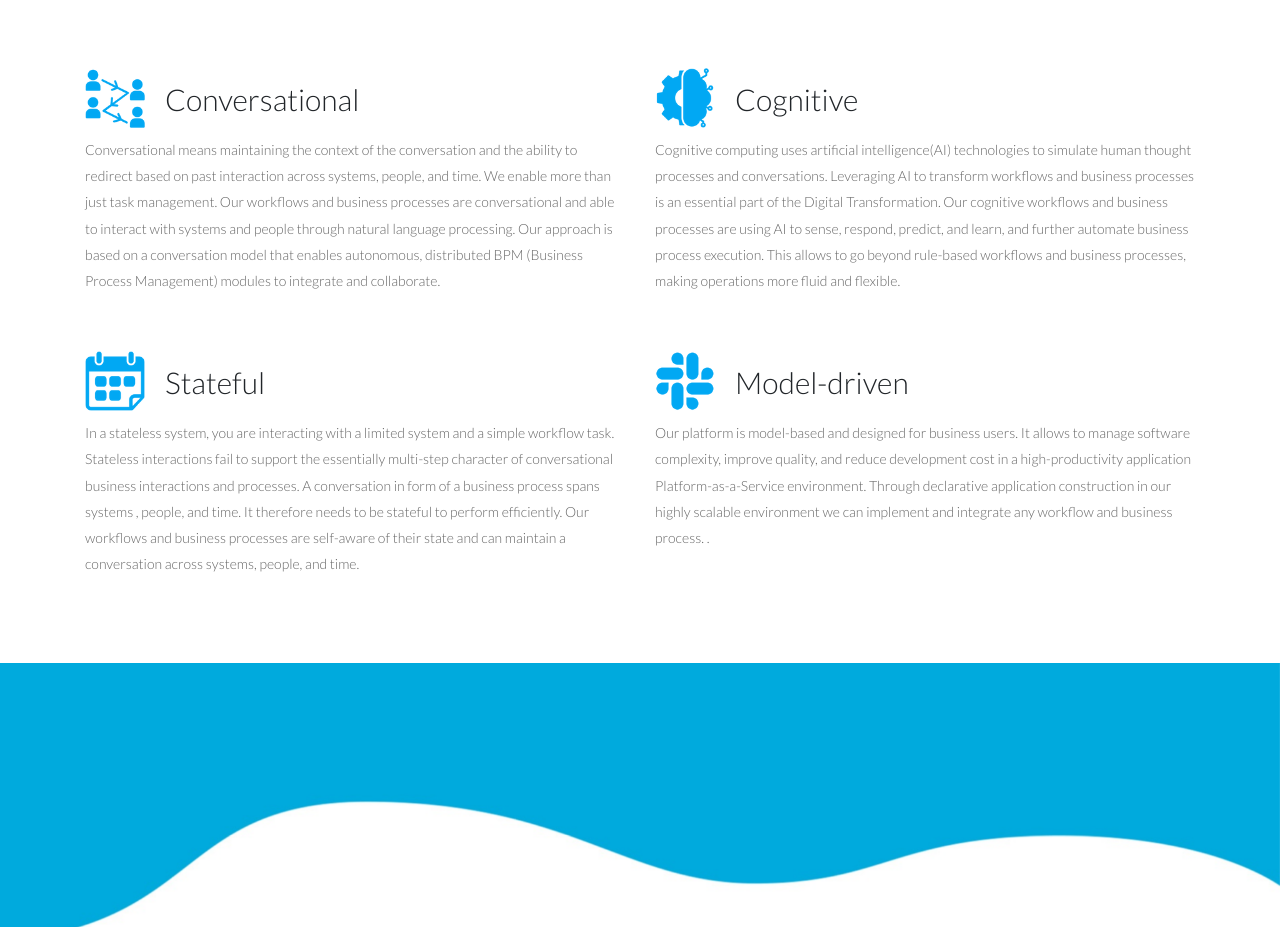
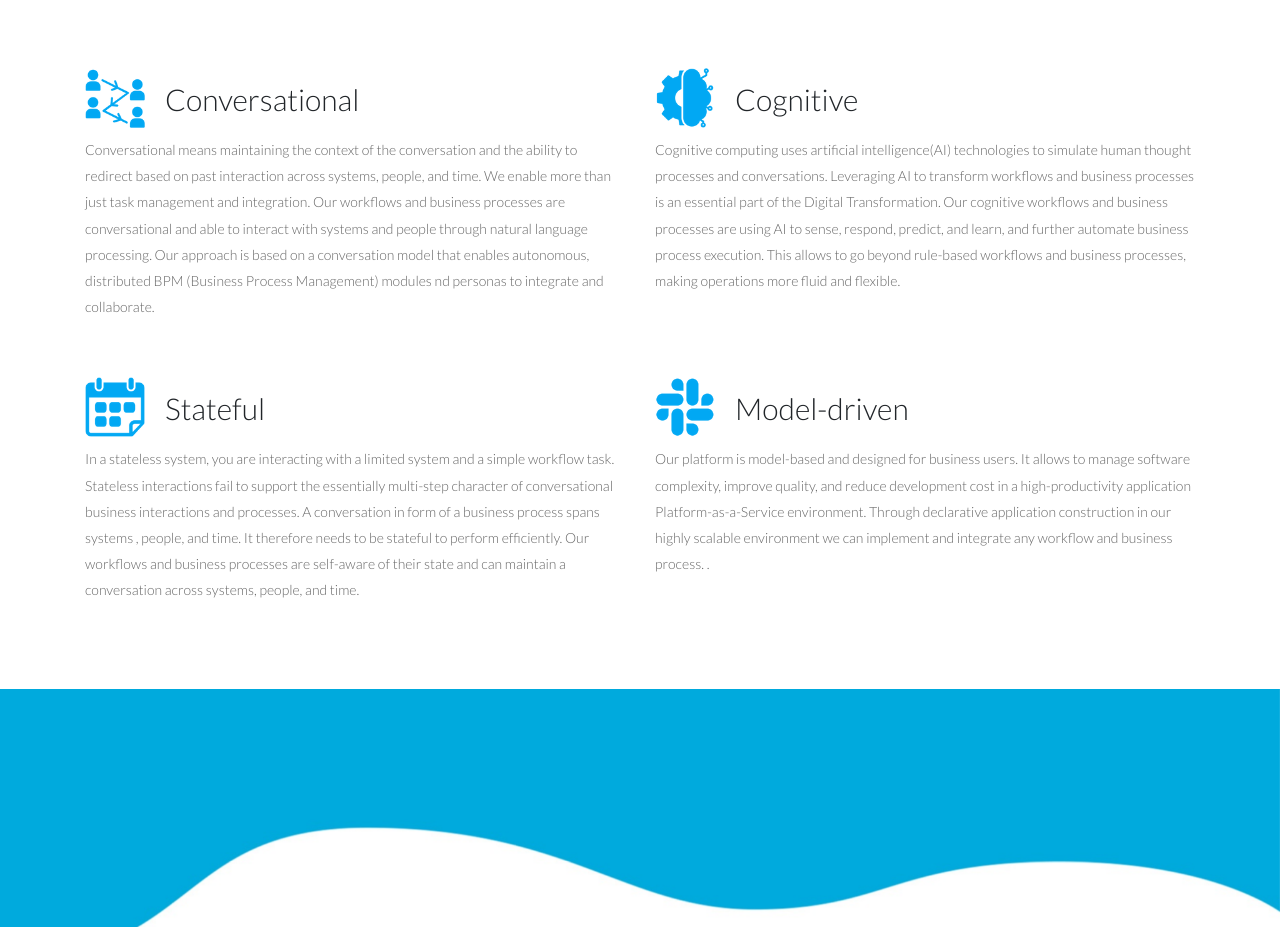
Before and after one commit to praxmo/praxmo.github.io, a plain HTML site: page index.html in a window 1280 px wide. Shown: the part 1129-2056 px from the top of the page. Drawn offline with nearby package versions, Linux system fonts and the light colour scheme.

Commit message:
Update index.html

```diff
--- a/index.html
+++ b/index.html
@@ -178,8 +178,8 @@
                     <img class="grid-image icon-filter" src="img/multi_user.png" alt="Multi-user">
                     <h2 class="grid-title">Conversational</h2>
                     <p class="grid-desc">Conversational means maintaining the context of the conversation and the ability to redirect based on past interaction across systems, people, and time.
-We enable more than just task management. Our workflows and business processes are conversational and able to interact with systems and people through natural language processing.
-Our approach is based on a conversation model that enables autonomous, distributed BPM (Business Process Management) modules to integrate and collaborate.
+We enable more than just task management and integration. Our workflows and business processes are conversational and able to interact with systems and people through natural language processing.
+Our approach is based on a conversation model that enables autonomous, distributed BPM (Business Process Management) modules nd personas to integrate and collaborate.
 </p>
                 </div>
 
```
